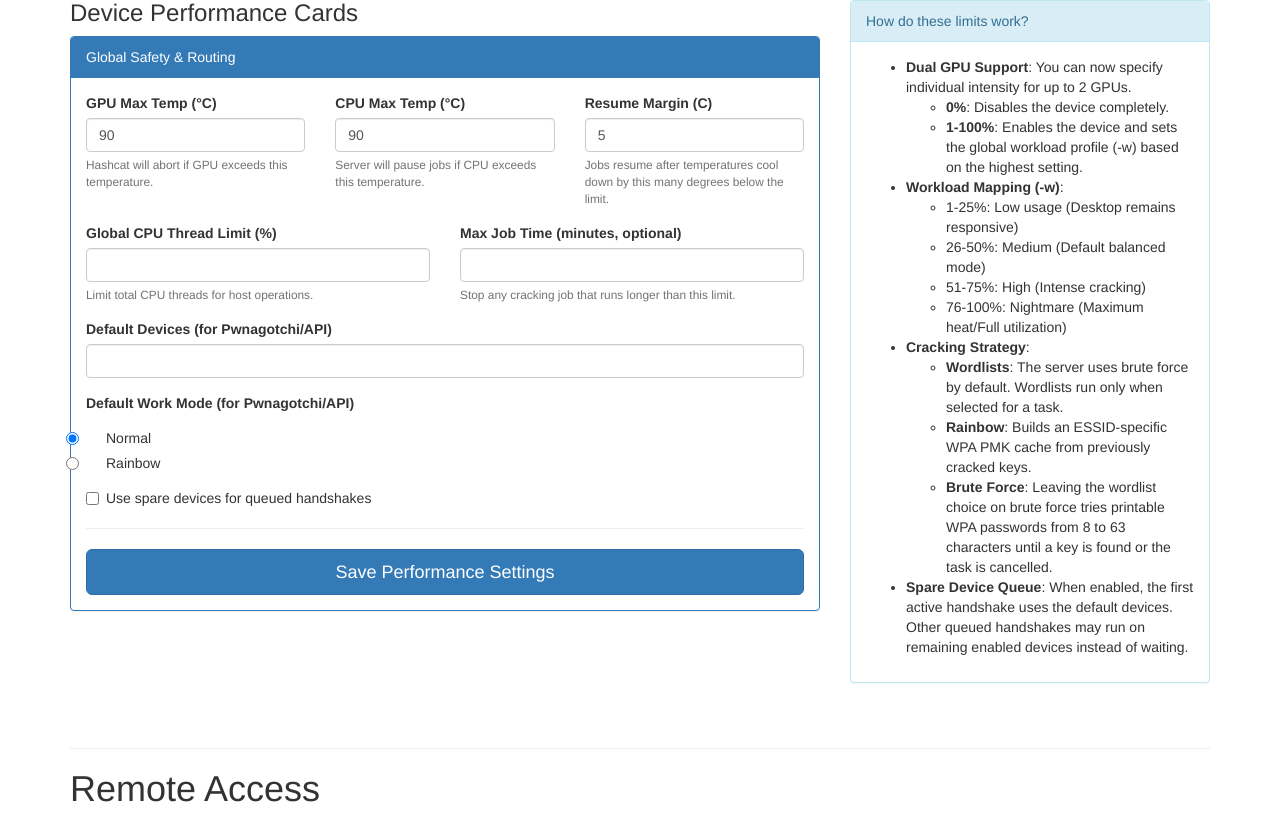
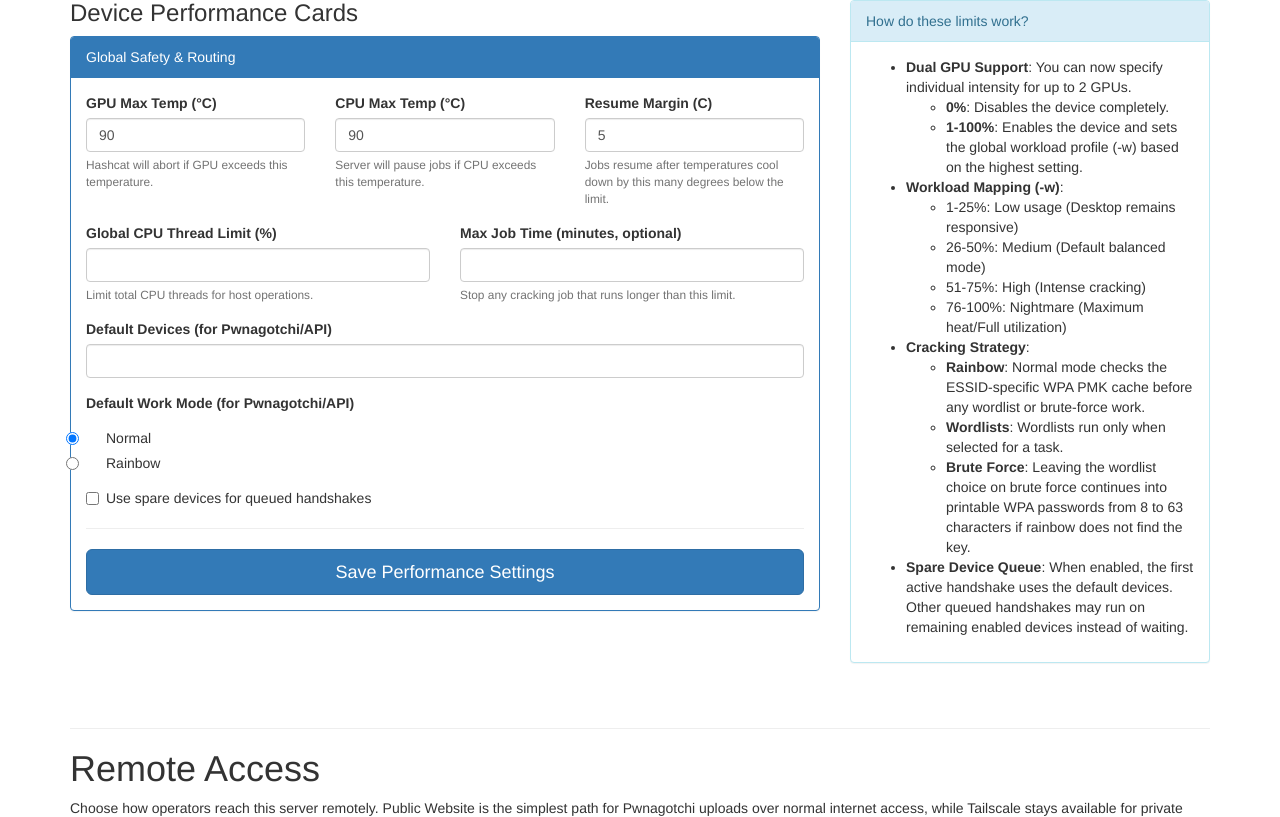
Before and after one commit to EpicNori/Hashcat-Pwnagotchi-server, a Flask app: template app/templates/settings.html in a window 1280 px wide. Shown: the part 631-1448 px from the top of the page. Run offline with Flask 3, Linux system fonts and the light colour scheme; the template is opened without the code that fills it: values that come from a table or form of the project are taken from there, others are empty; parts of the project's set-up code (start-up, migrations or seed data) failed here and were passed over; some libraries are stand-ins or nearby versions.

Commit message:
Run rainbow cache before brute force

```diff
--- a/app/attack/worker.py
+++ b/app/attack/worker.py
@@ -229,6 +229,9 @@ class CapAttack(BaseAttack):
                 self._run_stage("rainbow", "Running rainbow reuse list...", self.run_rainbow_attack)
             self.read_key()
             return
+
+        if self._should_run_stage("rainbow", start_after):
+            self._run_stage("rainbow", "Running rainbow PMK cache...", self.run_rainbow_attack)
 
         if self.wordlist is not None:
             if self._should_run_stage("main_wordlist", start_after):
--- a/app/templates/settings.html
+++ b/app/templates/settings.html
@@ -94,9 +94,9 @@
                         </li>
                         <li><b>Cracking Strategy</b>:
                             <ul>
-                                <li><b>Wordlists</b>: The server uses brute force by default. Wordlists run only when selected for a task.</li>
-                                <li><b>Rainbow</b>: Builds an ESSID-specific WPA PMK cache from previously cracked keys.</li>
-                                <li><b>Brute Force</b>: Leaving the wordlist choice on brute force tries printable WPA passwords from 8 to 63 characters until a key is found or the task is cancelled.</li>
+                                <li><b>Rainbow</b>: Normal mode checks the ESSID-specific WPA PMK cache before any wordlist or brute-force work.</li>
+                                <li><b>Wordlists</b>: Wordlists run only when selected for a task.</li>
+                                <li><b>Brute Force</b>: Leaving the wordlist choice on brute force continues into printable WPA passwords from 8 to 63 characters if rainbow does not find the key.</li>
                             </ul>
                         </li>
                         <li><b>Spare Device Queue</b>: When enabled, the first active handshake uses the default devices. Other queued handshakes may run on remaining enabled devices instead of waiting.</li>
--- a/app/templates/upload.html
+++ b/app/templates/upload.html
@@ -75,7 +75,7 @@
     </form>
 
     <p class="text-muted small" style="margin-top: 20px;">Rainbow mode builds an ESSID-specific WPA PMK cache from previously cracked keys and checks it with hashcat mode 22001.</p>
-    <p class="text-muted small" style="margin-top: 20px;">Normal mode uses exhaustive WPA brute force when the wordlist choice is left on brute force. If you select a wordlist, only that selected wordlist is used for the task.</p>
+    <p class="text-muted small" style="margin-top: 20px;">Normal mode checks the ESSID-specific rainbow PMK cache first. If you select a wordlist, only that selected wordlist runs after rainbow; otherwise the task continues into exhaustive WPA brute force.</p>
 </div>
 {% endblock %}
 
```
